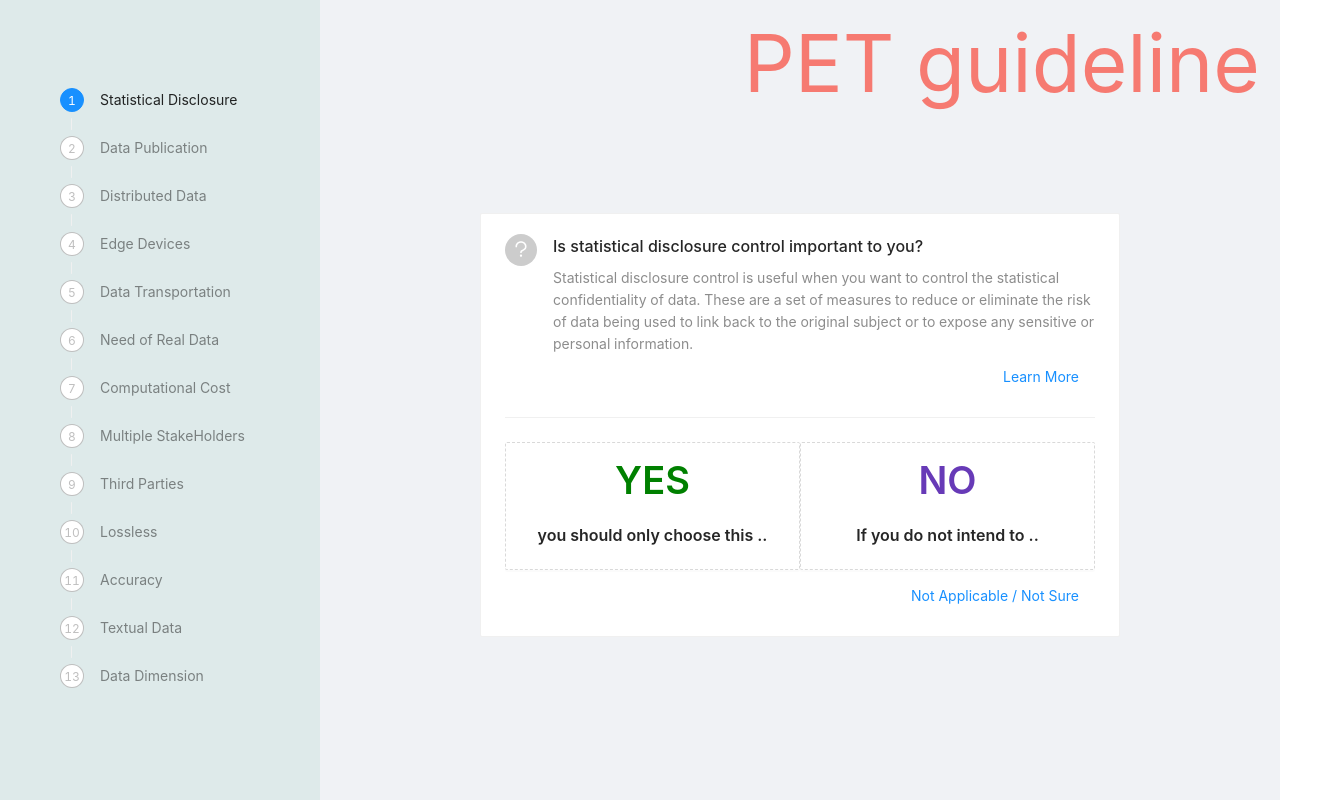
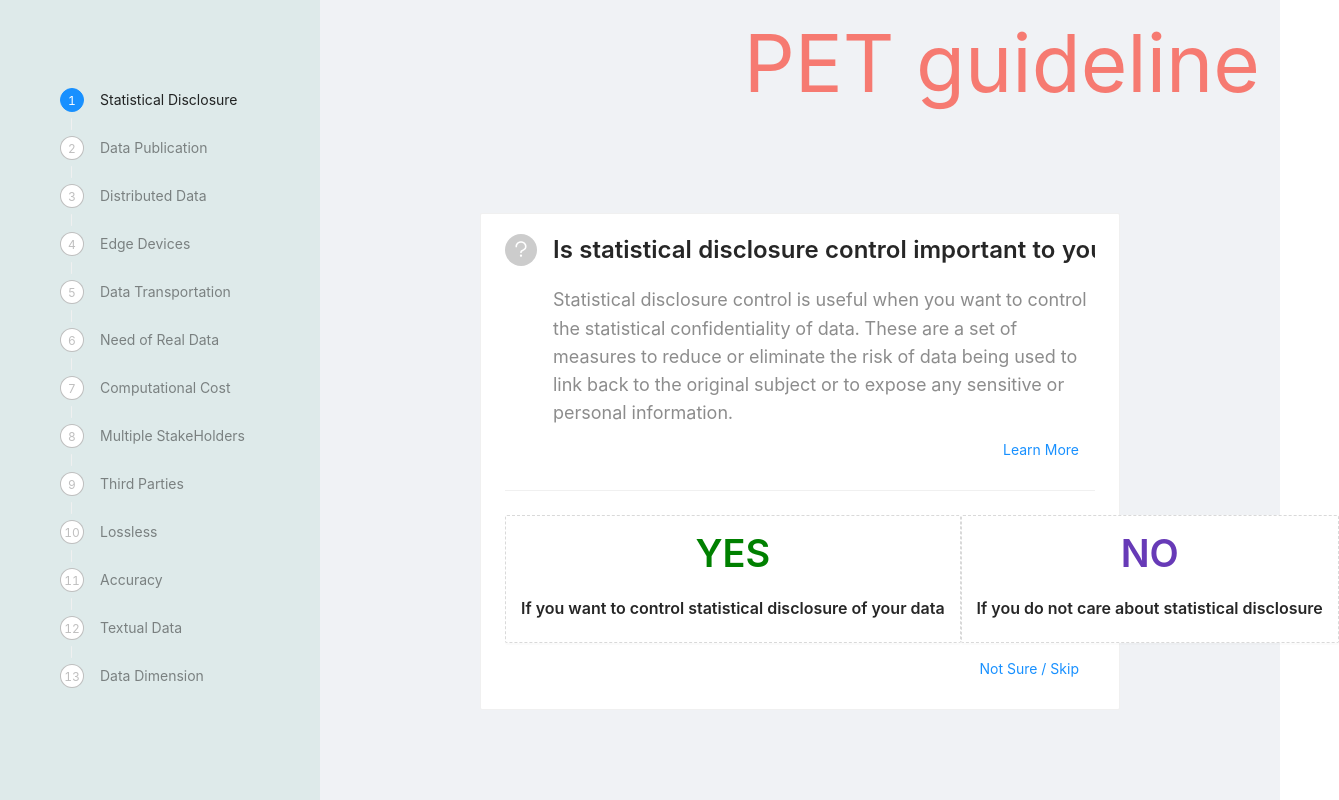
Before and after one commit to FaisalBinAhmed/PET-Guideline, a Next.js app: page /questionnaire in a window 1280 px wide. Shown: the whole page, 1339 px wide, since content can reach past the window. Built offline with nearby package versions, Linux system fonts and the light colour scheme.

Commit message:
queestion component overhaul

```diff
--- a/components/Question.js
+++ b/components/Question.js
@@ -1,4 +1,4 @@
-import { Card, Avatar, Button, Divider, Space } from "antd";
+import { Card, Avatar, Button, Divider, Space, Typography } from "antd";
 import { QuestionOutlined } from "@ant-design/icons";
 import styles from "../styles/Question.module.css";
 import AnswerButton from "./AnswerButton";
@@ -7,14 +7,15 @@ import { useState } from "react";
 
 const { Meta } = Card;
 
-const Question = ({ question, description = "", handleAnswer }) => {
+const Question = ({ question, description = "", handleAnswer, yes, no }) => {
 	const [visible, setVisible] = useState(false);
 	return (
 		<div className={styles.container}>
 			<Card>
 				<Meta
+					style={{ fontSize: "18px" }}
 					avatar={<Avatar icon={<QuestionOutlined />} />}
-					title={question}
+					title={<Typography.Title level={3}>{question}</Typography.Title>}
 					description={description}
 				/>
 				<div className={styles.skip}>
@@ -26,7 +27,7 @@ const Question = ({ question, description = "", handleAnswer }) => {
 				<div className={styles.answer}>
 					<AnswerButton
 						title="YES"
-						desc="you should only choose this .."
+						desc={yes}
 						color="green"
 						handleClick={handleAnswer}
 						value={1}
@@ -34,14 +35,14 @@ const Question = ({ question, description = "", handleAnswer }) => {
 
 					<AnswerButton
 						title="NO"
-						desc="If you do not intend to .."
+						desc={no}
 						color="#673AB7"
 						handleClick={handleAnswer}
 						value={0}
 					/>
 				</div>
 				<div className={styles.skip}>
-					<Button type="link">Not Applicable / Not Sure</Button>
+					<Button type="link">Not Sure / Skip</Button>
 				</div>
 			</Card>
 			<LearnMore visible={visible} setVisible={setVisible} />
--- a/data/qustionsData.js
+++ b/data/qustionsData.js
@@ -4,8 +4,8 @@ export const questionData = [
 		name: "Is statistical disclosure control important to you?",
 		importance:
 			"Statistical disclosure control is useful when you want to control the statistical confidentiality of data. These are a set of measures to reduce or eliminate the risk of data being used to link back to the original subject or to expose any sensitive or personal information.",
-		yes: "You should choose yes if ...",
-		no: "you shoudn't select this if....",
+		yes: "If you want to control statistical disclosure of your data",
+		no: "If you do not care about statistical disclosure",
 		step: "Statistical Disclosure",
 	},
 	{
--- a/pages/questionnaire.js
+++ b/pages/questionnaire.js
@@ -263,6 +263,8 @@ const questionnaire = () => {
 								question={questionData[questionIndex]?.name}
 								handleAnswer={handleAnswer}
 								description={questionData[questionIndex].importance}
+								yes={questionData[questionIndex].yes}
+								no={questionData[questionIndex].no}
 							/>
 						) : (
 							<Button type="primary" size="large" onClick={handleResults}>
```
